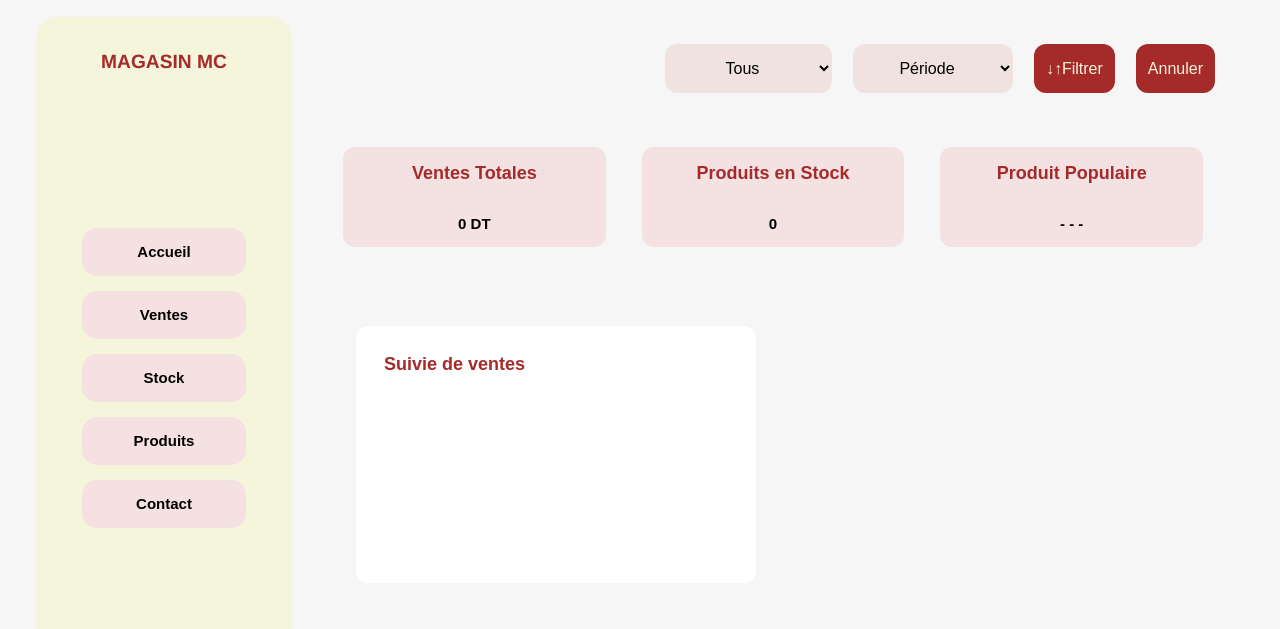
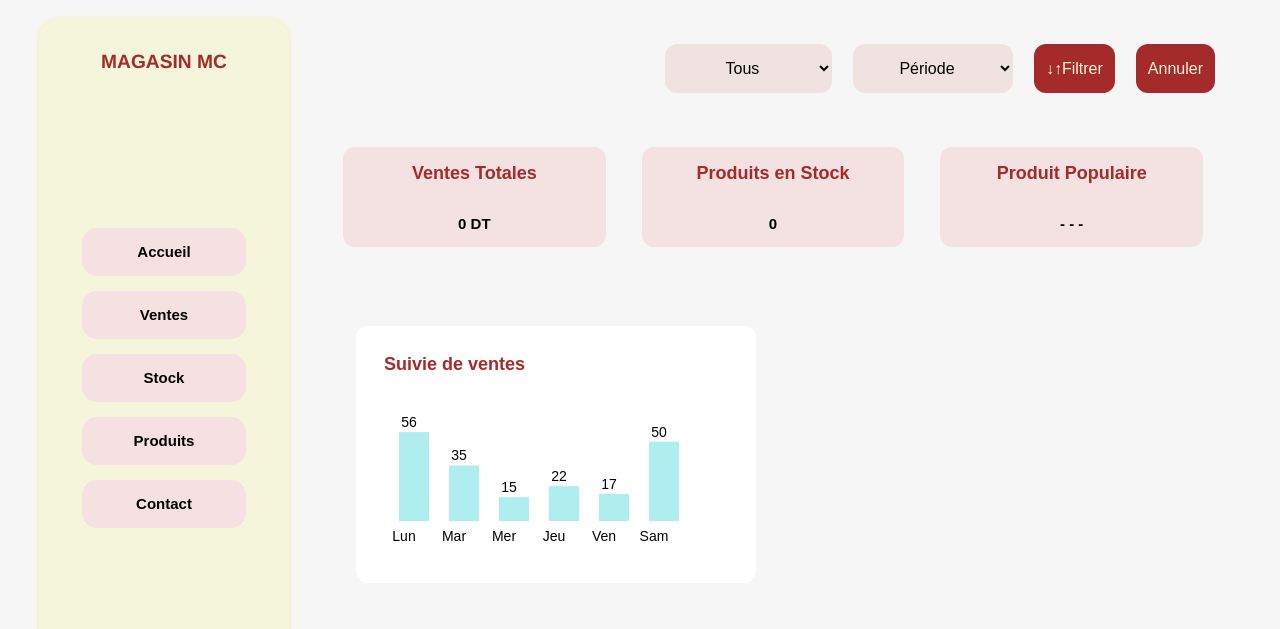
Before and after one commit to malakcherif/CherifMalak_DashboardMagasin, a plain HTML site: page index.html in a window 1280 px wide. Both pictures are taken after a click on the button "Annuler". Shown: the part 93-722 px from the top of the page. Drawn offline with Linux system fonts and the light colour scheme.

Commit message:
Commit 5 du projet (les graphes)

```diff
--- a/index.html
+++ b/index.html
@@ -465,9 +465,27 @@
         const filterBtn = document.getElementById("start");
         const resetBtn = document.getElementById("reset");
 
-        // graphe vente
-        function grapheVente(tab, xtab) {
-            const canvas = document.getElementById("venteChart");
+        // graphe vente et stock
+
+        const venteJour = [56, 35, 15, 22, 17, 50, 63];
+        const stockJour = [42, 78, 60, 12, 55, 33, 10];
+        const xJour = ["Lun", "Mar", "Mer", "Jeu", "Ven", "Sam", "Dim"];
+
+        const venteSem = [74, 67, 45, 96];
+        const stockSem = [120, 88, 108, 150];
+        const xSem = ["Sem-1", "Sem-2" ,"Sem-3" , "Sem-4"];
+
+        const venteMois3 = [320, 250, 160];
+        const stockMois3 = [400, 257, 231];
+        const xMois3 = ["M-3", "M-2", "M-1"];
+
+        const venteMois6 = [120, 250, 135, 150, 169, 210];
+        const stockMois6 = [560, 274, 301, 400, 257, 231];
+        const xMois6 = ["M-6", "M-5", "M-4", "M-3", "M-2", "M-1"];
+
+
+        function graphe(tab, xtab,chartjs,color) {
+            const canvas = document.getElementById(chartjs);
             const chart = canvas.getContext("2d");
 
             chart.clearRect(0, 0, canvas.width, canvas.height);
@@ -481,34 +499,18 @@
             chart.font = " 14px Arial";
             chart.textAlign="center";
 
-
             tab.forEach((val, i) => {
                 let h = (val / max) * 100;
 
-                chart.fillStyle = "paleturquoise";
+                chart.fillStyle = color;
                 chart.fillRect(x, canvas.height - h - 30, largeur, h);
 
                 chart.fillStyle = "black";
                 chart.fillText(val, x + 10, canvas.height - h - 35); // ecrire valeur fou9 l barre
                 chart.fillText(xtab[i], x + 5, canvas.height - 10); // ecrire texte taht l barre
-
                 x += largeur + space;
             });
         }
-
-        const venteJour = [56, 35, 15, 22, 17, 50, 63];
-        const xJour = ["Lun", "Mar", "Mer", "Jeu", "Ven", "Sam", "Dim"];
-
-        const venteSem = [74, 67, 45, 96];
-        const xSem = ["Sem-1", "Sem-2" ,"Sem-3" , "Sem-4"];
-
-        const venteMois3 = [320, 250, 160];
-        const xMois3 = ["M-3", "M-2", "M-1"];
-
-        const venteMois6 = [120, 250, 135, 150, 169, 210];
-        const xMois6 = ["M-6", "M-5", "M-4", "M-3", "M-2", "M-1"];
-
-
 
         // filtrage
         function filtrer() {
@@ -522,21 +524,28 @@
             affichage(prod);
 
             if (val_period == "1") {
-                grapheVente(venteSem, xSem);
+                graphe(venteSem, xSem,"venteChart","paleturquoise");
+                graphe(stockSem, xSem,"stockChart","plum");
             }
             else if (val_period == "3") {
-                grapheVente(venteMois3, xMois3);
+                graphe(venteMois3, xMois3,"venteChart","paleturquoise");
+                graphe(stockMois3, xMois3,"stockChart","plum");
             }
             else if (val_period == "6") {
-                grapheVente(venteMois6, xMois6);
+                graphe(venteMois6, xMois6,"venteChart","paleturquoise");
+                graphe(stockMois6, xMois6,"stockChart","plum");
             }
             else {
-                grapheVente(venteJour, xJour);
+                graphe(venteJour, xJour,"venteChart","paleturquoise");
+                graphe(stockJour, xJour,"stockChart","plum");
             }
-            }
+        }
+
 
         filterBtn.addEventListener("click", filtrer);
-        grapheVente(venteJour, xJour);
+
+        graphe(venteJour, xJour,"venteChart","paleturquoise");
+        graphe(stockJour, xJour,"stockChart","plum");
 
         //effacer filtrage
         function reset(){
@@ -547,9 +556,8 @@
             populaire.innerText="- - -";
             let top=document.getElementById("top");
             top.innerText="";
-            const canvas = document.getElementById("venteChart");
-            const chart = canvas.getContext("2d");
-            chart.clearRect(0, 0, canvas.width, canvas.height);
+            graphe(venteJour, xJour,"venteChart","paleturquoise");
+            graphe(stockJour, xJour,"stockChart","plum");
         }
         resetBtn.addEventListener('click', reset);
 
```
